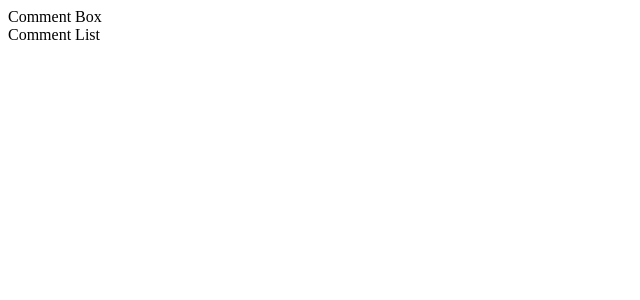
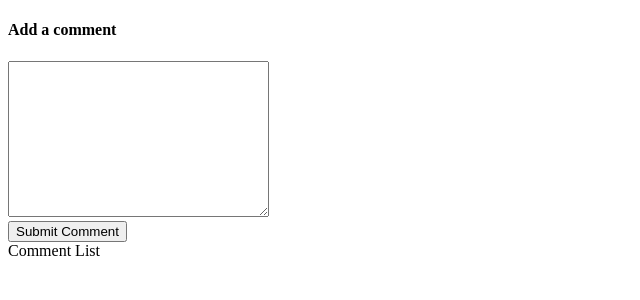
Before and after one commit to mhaji007/CommentForm, a React (Create React App) app: page / in a window 1280 px wide. Shown: the top 300 px of the page, without its empty margins (0-640 px from the left). Built offline with nearby package versions, Linux system fonts and the light colour scheme.

Commit message:
Refactor CommentBox to a class component

```diff
--- a/src/components/CommentBox.jsx
+++ b/src/components/CommentBox.jsx
@@ -1,7 +1,22 @@
-import React from 'react'
+import React, {Component} from 'react'
 
-export default () => {
-    return(
-        <div>Comment Box</div>
-    )
+class CommentBox extends Component {
+    state = {}
+    render() {
+        return (
+            <form action="">
+                <h4>
+                    Add a comment
+                </h4>
+                <textarea name="" id="" cols="30" rows="10"></textarea>
+                <div>
+                    <button>
+                        Submit Comment
+                    </button>
+                </div>
+            </form>
+        );
+    }
 }
+
+export default CommentBox;
```
Also changed, not shown: 1 other file (tests, documents, lock files or other folders).
